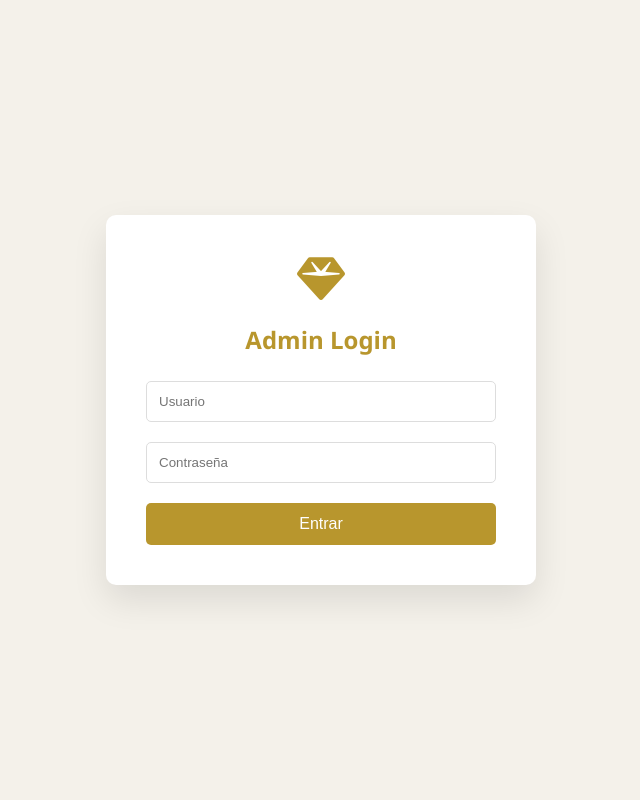
After one commit to alisonmontanoa/tiendaVirtual_joyeriaDB, a Flask app: page /login in a window 1280 px wide. The commit adds this page. Shown: the whole page, without its empty margins (319-959 px from the left). Run offline with Flask 3, Linux system fonts and the light colour scheme; some libraries are stand-ins or nearby versions.

Commit message:
iniciosecionAdmin

```diff
--- a/app.py
+++ b/app.py
@@ -3,6 +3,7 @@ from routes.products import products_bp
 from routes.categories import categories_bp
 from routes.carts import carts_bp
 from routes.orders import orders_bp
+from routes.users import users_bp  # NUEVO: Importamos el blueprint de usuarios
 from flask_cors import CORS
 import os
 
@@ -11,16 +12,35 @@ app = Flask(__name__,
             static_folder="static",
             static_url_path="/static")
 
-#dwqw
-
+# Configuración de CORS para permitir peticiones desde el frontend
 CORS(app)
 
+# Registro de Blueprints de la API
 app.register_blueprint(products_bp, url_prefix="/api")
 app.register_blueprint(categories_bp, url_prefix="/api")
 app.register_blueprint(orders_bp, url_prefix="/api")
 app.register_blueprint(carts_bp, url_prefix="/api")
+app.register_blueprint(users_bp, url_prefix="/api") # NUEVO: Registro de rutas de autenticación
 
-# Rutas para las nuevas paginas
+# ============================
+#  RUTAS PARA LAS PÁGINAS
+# ============================
+
+@app.route('/')
+def user_panel():
+    """Página principal de la tienda."""
+    return render_template("user.html")
+
+@app.route('/login')
+def login_page():
+    """NUEVO: Página de inicio de sesión para el administrador."""
+    return render_template("login.html")
+
+@app.route('/admin')
+def admin_panel():
+    """Página del panel de administración."""
+    return render_template("admin.html")
+
 @app.route('/carrito')
 def carrito_page():
     return render_template("carrito.html")
@@ -49,24 +69,21 @@ def ofertas_page():
 def contacto_page():
     return render_template("contacto.html")
 
-# Servir archivos estaticos
+# Servir archivos estáticos (imágenes de productos)
 @app.route('/static/images/<path:filename>')
 def serve_images(filename):
     return send_from_directory('static/images', filename)
 
-# Pagina del administrador
-@app.route('/admin')
-def admin_panel():
-    return render_template("admin.html")
-
-# Pagina del usuario
-@app.route('/')
-def user_panel():
-    return render_template("user.html")
+# ============================
+#  EJECUCIÓN DEL SERVIDOR
+# ============================
 
 if __name__ == '__main__':
-    # Crear carpeta de imagenes si no existe
-    if not os.path.exists('static/images'):
-        os.makedirs('static/images')
+    # Crear estructura de carpetas si no existe
+    folders = ['static/images', 'static/images/products']
+    for folder in folders:
+        if not os.path.exists(folder):
+            os.makedirs(folder)
 
+    # Ejecutar en modo debug para desarrollo
     app.run(debug=True, port=5000)
--- /dev/null
+++ b/templates/login.html
@@ -0,0 +1,84 @@
+<!DOCTYPE html>
+<html lang="es">
+<head>
+    <meta charset="UTF-8">
+    <title>Acceso Admin - Joyas Elegantes</title>
+    <link rel="stylesheet" href="https://cdnjs.cloudflare.com/ajax/libs/font-awesome/6.4.0/css/all.min.css">
+    <style>
+        /* Estilo para que se vea profesional y centrado */
+        body {
+            background: #f4f1ea; /* Color crema suave */
+            display: flex;
+            justify-content: center;
+            align-items: center;
+            height: 100vh;
+            margin: 0;
+            font-family: 'Segoe UI', sans-serif;
+        }
+        .login-box {
+            background: white;
+            padding: 40px;
+            border-radius: 10px;
+            box-shadow: 0 15px 35px rgba(0,0,0,0.1);
+            width: 350px;
+            text-align: center;
+        }
+        h2 { color: #b8962d; margin-bottom: 25px; }
+        input {
+            width: 100%;
+            padding: 12px;
+            margin-bottom: 20px;
+            border: 1px solid #ddd;
+            border-radius: 5px;
+            box-sizing: border-box; /* Evita que el input se salga del cuadro */
+        }
+        button {
+            background: #b8962d;
+            color: white;
+            border: none;
+            width: 100%;
+            padding: 12px;
+            border-radius: 5px;
+            cursor: pointer;
+            font-size: 16px;
+        }
+        button:hover { background: #967a24; }
+    </style>
+</head>
+<body>
+    <div class="login-box">
+        <i class="fas fa-gem fa-3x" style="color: #b8962d;"></i>
+        <h2>Admin Login</h2>
+        <form id="loginForm">
+            <input type="text" id="username" placeholder="Usuario" required>
+            <input type="password" id="password" placeholder="Contraseña" required>
+            <button type="submit">Entrar</button>
+        </form>
+    </div>
+
+    <script src="https://cdn.jsdelivr.net/npm/sweetalert2@11"></script>
+    <script>
+        document.getElementById('loginForm').addEventListener('submit', async (e) => {
+            e.preventDefault();
+            const username = document.getElementById('username').value;
+            const password = document.getElementById('password').value;
+
+            const response = await fetch('/api/auth/login', {
+                method: 'POST',
+                headers: { 'Content-Type': 'application/json' },
+                body: JSON.stringify({ username, password })
+            });
+
+            const data = await response.json();
+
+            if (response.ok) {
+                // Si la contraseña es correcta, guardamos la "sesión" y entramos
+                localStorage.setItem('admin_logueado', 'si');
+                window.location.href = '/admin';
+            } else {
+                Swal.fire('Error', 'Usuario o contraseña incorrectos', 'error');
+            }
+        });
+    </script>
+</body>
+</html>
```
Also changed, not shown: routes/crear_usuario.py (added, +24 -0 lines), routes/users.py (+60 -0 lines), static/js/admin.js (+20 -0 lines), templates/admin.html (+14 -0 lines).
